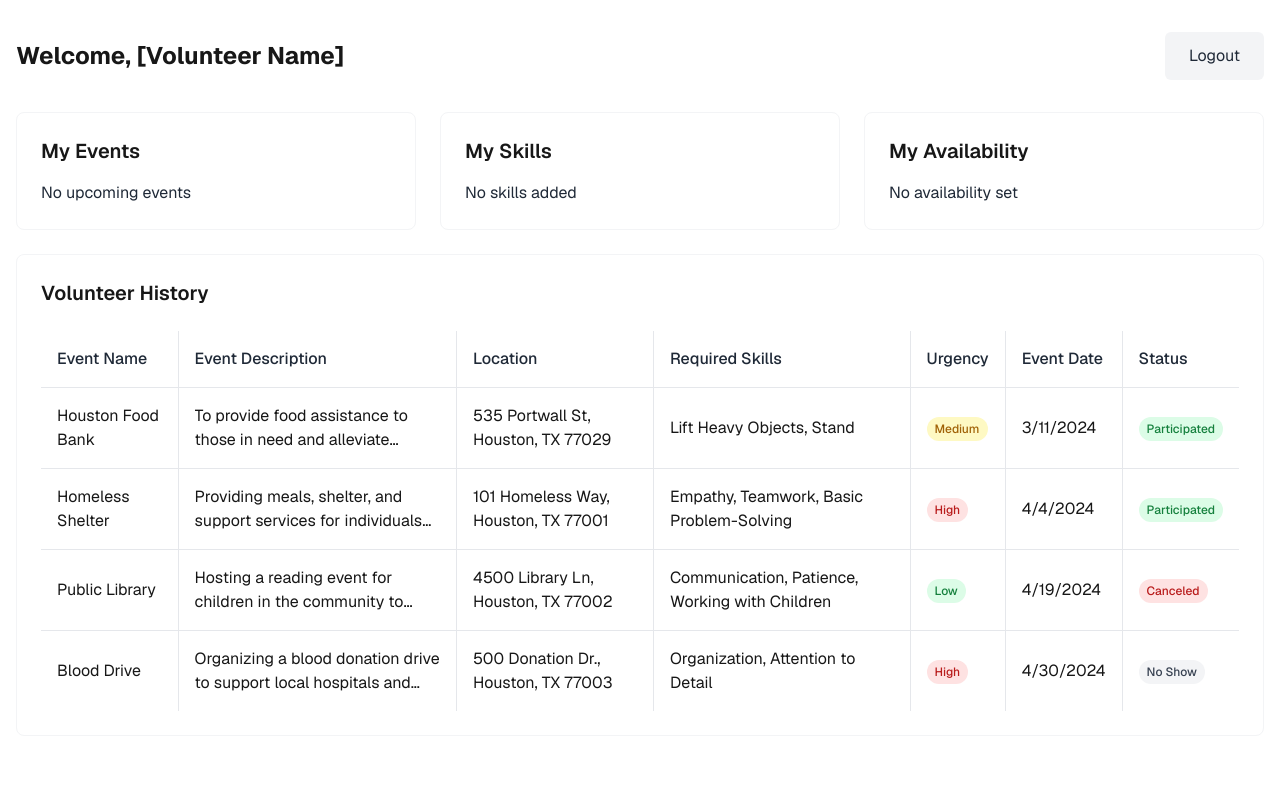
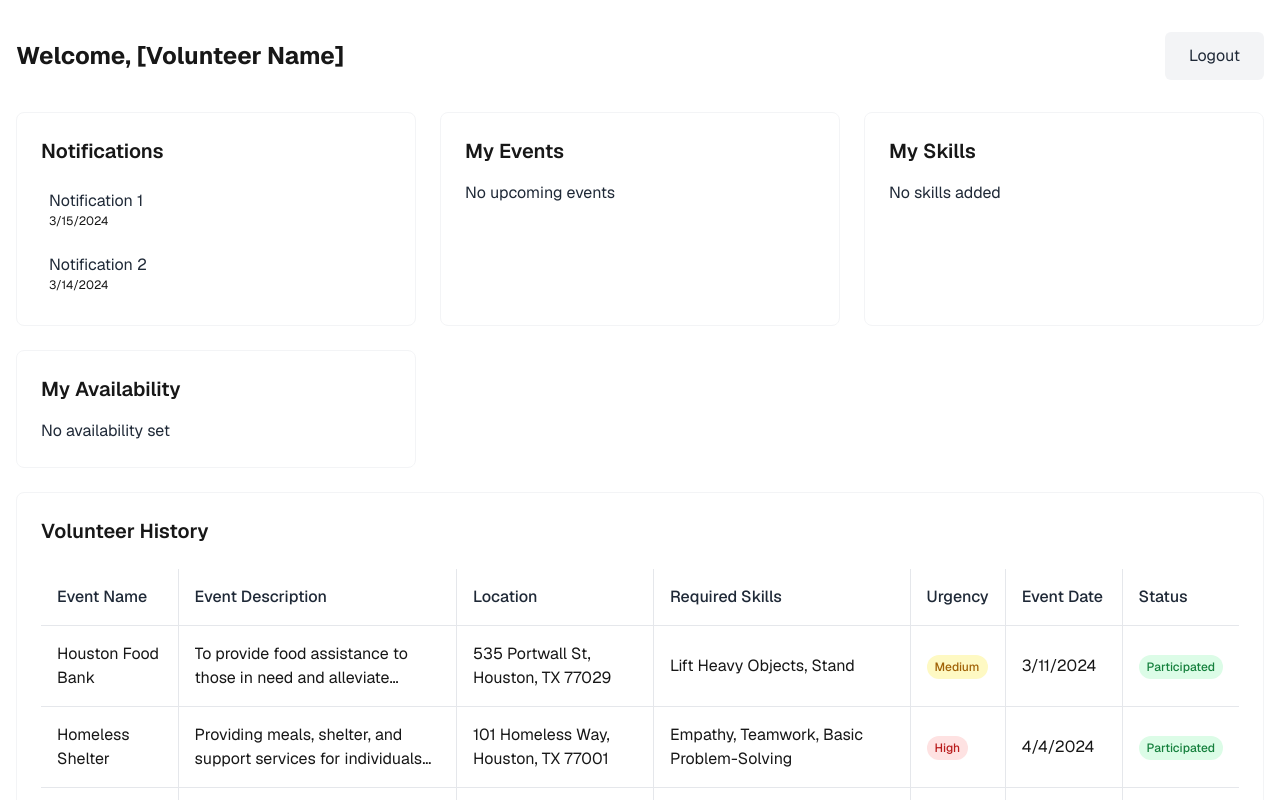
Before and after one commit to adamnelsonarcher/4353-Webapp, a Next.js app: page /volunteer/dashboard in a window 1280 px wide. Shown: the top 800 px of the page. Built offline with nearby package versions, Linux system fonts and the light colour scheme; sample sign-in values are in the browser's storage.

Commit message:
added notifications system to volunteers and orgs

```diff
--- a/src/app/organization/dashboard/page.tsx
+++ b/src/app/organization/dashboard/page.tsx
@@ -26,6 +26,12 @@ interface MatchedEvent {
   skills: string[];
 }
 
+interface Notification {
+  id: number;
+  message: string;
+  date: string;
+}
+
 export default function OrganizationDashboard() {
   const router = useRouter();
   const [showEventForm, setShowEventForm] = useState(false);
@@ -44,6 +50,23 @@ export default function OrganizationDashboard() {
   const [events, setEvents] = useState<Event[]>([]);
   const [selectedVolunteer, setSelectedVolunteer] = useState<Volunteer | null>(null);
   const [matchedEvents, setMatchedEvents] = useState<MatchedEvent[]>([]);
+  const [notifications, setNotifications] = useState<Notification[]>([
+    {
+      id: 1,
+      message: "Notification 1",
+      date: "2024-03-15"
+    },
+    {
+      id: 2,
+      message: "Notification 2",
+      date: "2024-03-14"
+    },
+    {
+      id: 3,
+      message: "Notification 3",
+      date: "2024-03-13"
+    }
+  ]);
 
   const TRANSITION_DURATION = 300;
 
@@ -377,7 +400,17 @@ export default function OrganizationDashboard() {
             firstOpenedForm ? 'order-last' : 'order-none'
           }`}>
             <h2 className="text-xl font-semibold mb-4">Notifications</h2>
-            <p className="text-secondary-foreground">No new notifications</p>
+            <div className="space-y-2 overflow-y-auto max-h-[120px]">
+              {notifications.map((notification) => (
+                <div
+                  key={notification.id}
+                  className="p-2 rounded-lg hover:bg-secondary/5 transition-colors cursor-pointer"
+                >
+                  <p className="text-secondary-foreground">{notification.message}</p>
+                  <p className="text-xs text-secondary-foreground/70">{new Date(notification.date).toLocaleDateString()}</p>
+                </div>
+              ))}
+            </div>
           </div>
 
           {/* Volunteer History */}
--- a/src/app/volunteer/dashboard/page.tsx
+++ b/src/app/volunteer/dashboard/page.tsx
@@ -1,12 +1,35 @@
 'use client';
 
-import { useEffect } from 'react';
+import { useEffect, useState } from 'react';
 import { useRouter } from 'next/navigation';
 import VolunteerHistory from "./VolunteerHistory";
 import { Button } from "@/components/ui/button";
 
+interface Notification {
+  id: number;
+  message: string;
+  date: string;
+}
+
 export default function VolunteerDashboard() {
   const router = useRouter();
+  const [notifications, setNotifications] = useState<Notification[]>([
+    {
+      id: 1,
+      message: "Notification 1",
+      date: "2024-03-15"
+    },
+    {
+      id: 2,
+      message: "Notification 2",
+      date: "2024-03-14"
+    },
+    {
+      id: 3,
+      message: "Notification 3",
+      date: "2024-03-13"
+    }
+  ]);
 
   useEffect(() => {
     const isLoggedIn = localStorage.getItem('volunteerLoggedIn');
@@ -34,6 +57,21 @@ export default function VolunteerDashboard() {
 
         <div className="grid gap-6 md:grid-cols-2 lg:grid-cols-3 mb-6">
           <div className="feature-card">
+            <h2 className="text-xl font-semibold mb-4">Notifications</h2>
+            <div className="space-y-2 overflow-y-auto max-h-[120px]">
+              {notifications.map((notification) => (
+                <div
+                  key={notification.id}
+                  className="p-2 rounded-lg hover:bg-secondary/5 transition-colors cursor-pointer"
+                >
+                  <p className="text-secondary-foreground">{notification.message}</p>
+                  <p className="text-xs text-secondary-foreground/70">{new Date(notification.date).toLocaleDateString()}</p>
+                </div>
+              ))}
+            </div>
+          </div>
+
+          <div className="feature-card">
             <h2 className="text-xl font-semibold mb-4">My Events</h2>
             <p className="text-secondary-foreground">No upcoming events</p>
           </div>
```
